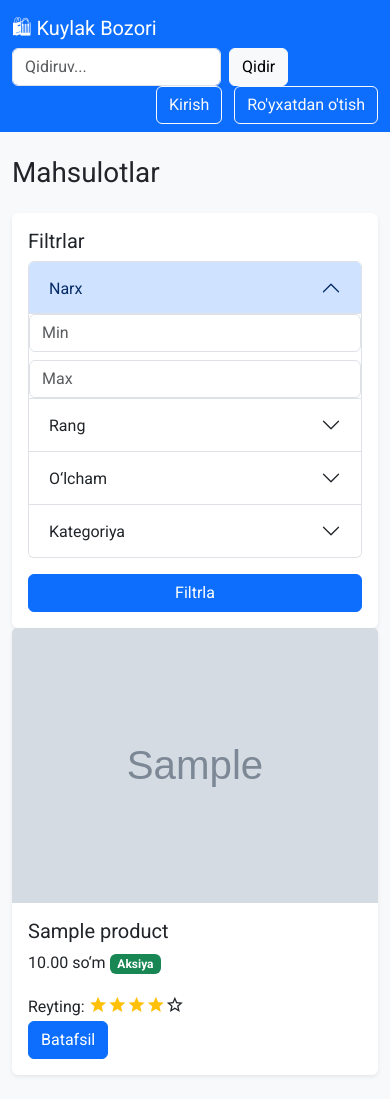
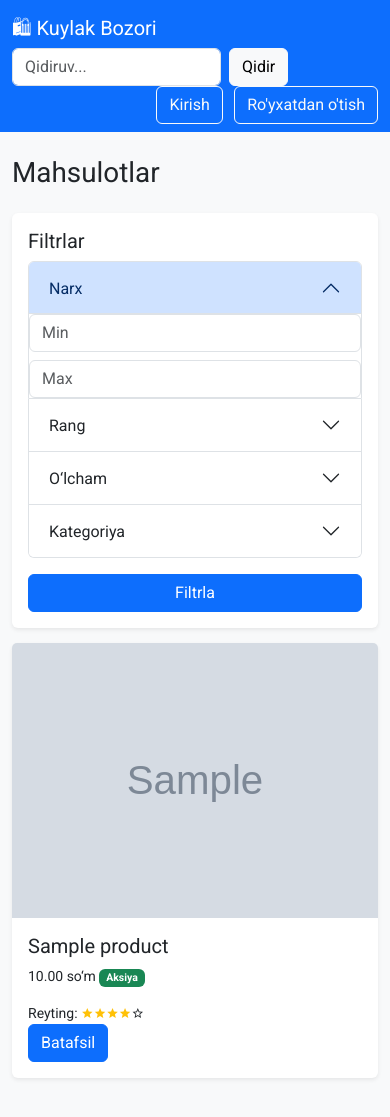
Before and after one commit to ASILBEKasilbek/market, a Django app: page / in a window 390 px wide. Before the commit the page ends 1078 px from the top, so only its background shows below. Run offline with Django 5.2, Linux system fonts and the light colour scheme; tables that the repository leaves empty hold one stand-in row (values such as "Sample post"); grey boxes marked "Sample" are stand-in pictures.

Commit message:
telefon uchun

```diff
--- a/static/css/style.css
+++ b/static/css/style.css
@@ -1,10 +1,79 @@
-body { font-family: 'Roboto', sans-serif; background-color: #f8f9fa; }
-.card { transition: transform 0.3s, box-shadow 0.3s; border: none; }
-.card:hover { transform: translateY(-5px); box-shadow: 0 4px 20px rgba(0,0,0,0.1); }
-.hover-zoom img { transition: transform 0.3s; }
-.hover-zoom:hover img { transform: scale(1.05); }
-.stars i { font-size: 1.2em; }
-.nav-tabs .nav-link { color: #007bff; }
-.nav-tabs .nav-link.active { border-bottom: 2px solid #007bff; }
-.btn-outline-danger { transition: all 0.3s; }
-.btn-outline-danger:hover i { transform: scale(1.2); }
+body {
+  font-family: 'Roboto', sans-serif;
+  background-color: #f8f9fa;
+}
+
+/* Card hover */
+.card {
+  transition: transform 0.3s, box-shadow 0.3s;
+  border: none;
+}
+.card:hover {
+  transform: translateY(-5px);
+  box-shadow: 0 4px 20px rgba(0,0,0,0.1);
+}
+
+/* Hover zoom */
+.hover-zoom img {
+  transition: transform 0.3s;
+}
+.hover-zoom:hover img {
+  transform: scale(1.05);
+}
+
+/* Stars */
+.stars i {
+  font-size: 1.2em;
+}
+
+/* Tabs */
+.nav-tabs .nav-link {
+  color: #007bff;
+}
+.nav-tabs .nav-link.active {
+  border-bottom: 2px solid #007bff;
+}
+
+/* Button */
+.btn-outline-danger {
+  transition: all 0.3s;
+}
+.btn-outline-danger:hover i {
+  transform: scale(1.2);
+}
+
+/* 📱 Responsive moslashuv */
+@media (max-width: 768px) { /* planshet */
+  .card {
+    margin-bottom: 20px;
+  }
+  .stars i {
+    font-size: 1em; /* biroz kichikroq bo‘ladi */
+  }
+  .nav-tabs {
+    flex-wrap: wrap; /* tablar qatorlarga tushadi */
+    font-size: 0.9rem;
+  }
+}
+
+@media (max-width: 576px) { /* telefon */
+  body {
+    font-size: 14px;
+  }
+  .card {
+    margin-bottom: 15px;
+  }
+  .hover-zoom:hover img {
+    transform: scale(1.02); /* kamroq zoom, chunki telefon ekran kichkina */
+  }
+  .stars i {
+    font-size: 0.9em;
+  }
+  .nav-tabs {
+    font-size: 0.85rem;
+  }
+  .btn-outline-danger {
+    font-size: 0.9rem;
+    padding: 6px 12px;
+  }
+}
```
